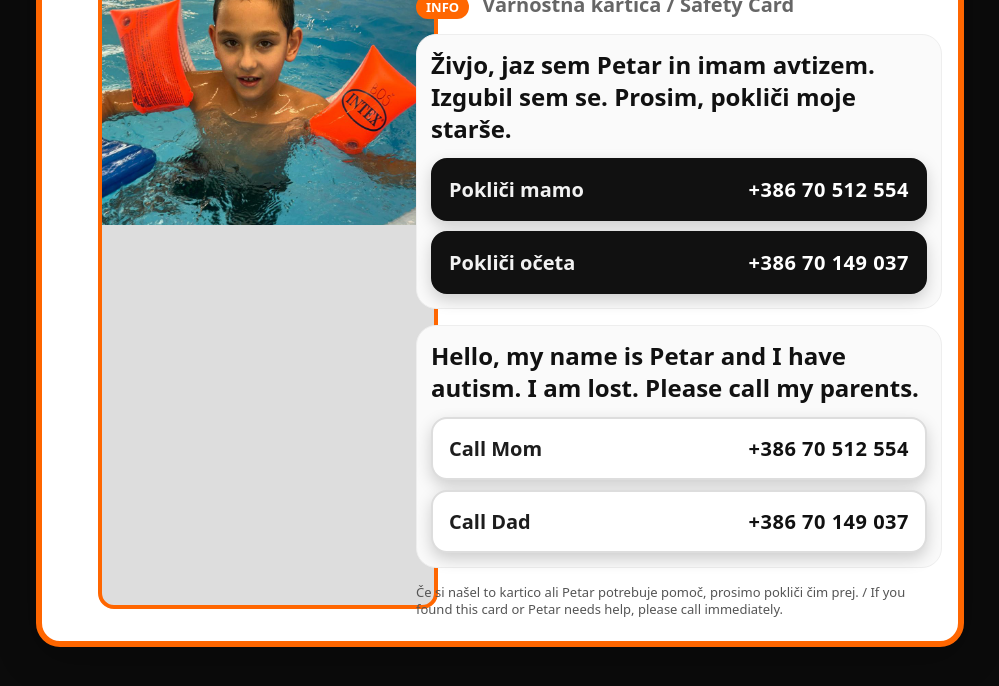
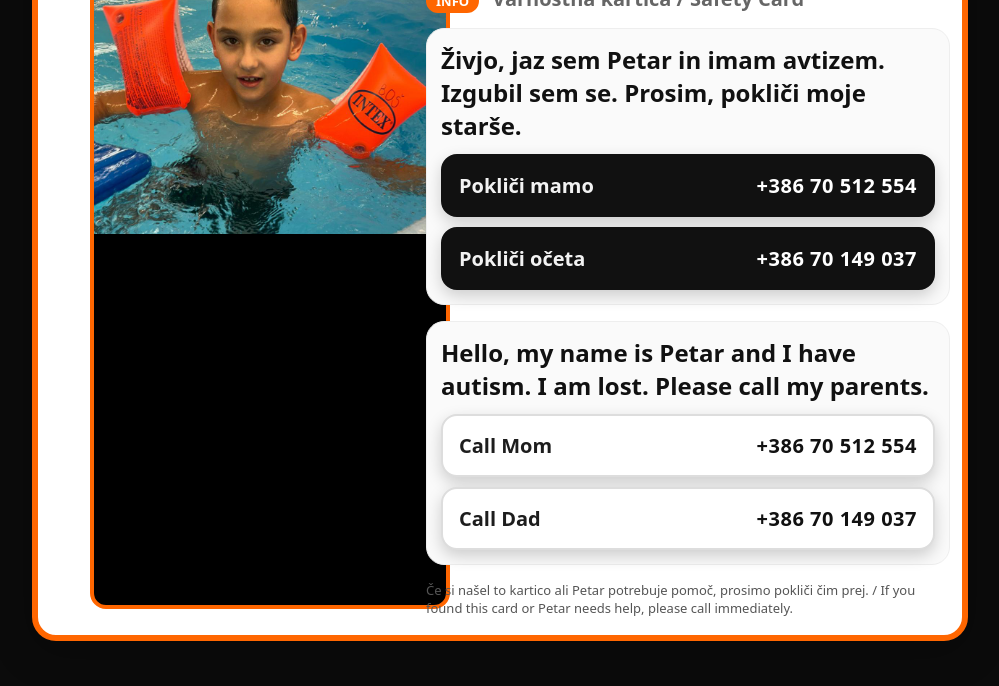
Before and after one commit to bvelickovic13/petar.safety.card, a plain HTML site: page index.html in a window 1280 px wide. Shown: the part 114-800 px from the top of the page, without its empty margins (140-1139 px from the left). Drawn offline with Linux system fonts and the light colour scheme.

Commit message:
Add files via upload

```diff
--- a/index.html
+++ b/index.html
@@ -12,110 +12,48 @@
       --accent:#ff6600;
       --text:#111;
       --muted:#666;
-      --radius:20px;
     }
-    /* Base */
     *{box-sizing:border-box}
-    html, body{
-      padding:0; margin:0;
-      background:var(--bg);
-      color:var(--text);
-      font-family: system-ui, -apple-system, Segoe UI, Roboto, Ubuntu, Cantarell, Arial, "Apple Color Emoji","Segoe UI Emoji";
-      line-height:1.35;
-    }
-    /* Page container – scrolls naturally */
-    .page{
-      max-width: 960px;
-      margin: 0 auto;
-      padding: 16px;
-    }
-    /* Card */
+    html, body{ margin:0; padding:0; background:var(--bg); color:var(--text);
+      font-family: system-ui, -apple-system, Segoe UI, Roboto, Ubuntu, Cantarell, Arial, 'Apple Color Emoji','Segoe UI Emoji'; }
+    .page{ max-width: 960px; margin:0 auto; padding:12px; }
     .card{
       background:var(--surface);
       border:6px solid var(--accent);
       border-radius:24px;
       box-shadow: 0 10px 40px rgba(0,0,0,.28);
-      padding:16px;
+      padding:12px;
     }
-    /* Header image – full width on mobile */
     .photo{
       width:100%;
       border-radius:16px;
       overflow:hidden;
       border:4px solid var(--accent);
-      background:#ddd;
-      margin-bottom:16px;
+      background:#000;
+      margin-bottom:14px;
     }
+    /* KEY: show full image, never crop */
     .photo img{
       display:block;
       width:100%;
-      height:auto;        /* keep full image, no crop */
+      height:auto;           /* keeps full image height */
+      object-fit: contain;   /* do not crop */
+      background-color:#000; /* in case aspect ratio leaves bars */
     }
-    /* Headings/Text */
-    h1{
-      font-size: clamp(26px, 6vw, 42px);
-      margin: 4px 0 6px 0;
+    h1{ font-size: clamp(26px, 6vw, 42px); margin: 6px 0 6px 0; }
+    .subtitle{ color:var(--muted); font-weight:700; margin: 0 0 16px 0; font-size: clamp(15px, 3.5vw, 20px); }
+    .badge{ background:var(--accent); color:#fff; padding: 3px 10px; border-radius:999px; font-weight:900; font-size: 13px; margin-right:8px; }
+    .block{ background:#fafafa; border:1px solid #eee; border-radius: 18px; padding:14px; margin: 10px 0 16px 0; }
+    .text{ font-size: clamp(18px, 4.5vw, 24px); font-weight:800; margin: 0 0 12px 0; color:#111; }
+    .phones{ display:grid; grid-template-columns: 1fr; gap:10px; }
+    .btn{ display:flex; align-items:center; justify-content:space-between; padding:16px; width:100%;
+      background:#111; color:#fff; text-decoration:none; border-radius:16px; font-weight:900; font-size: clamp(16px, 4vw, 20px); border:2px solid #111; box-shadow: 0 6px 16px rgba(0,0,0,.18); }
+    .btn.light{ background:#fff; color:#111; border-color:#ddd }
+    .btn .label{opacity:.95} .btn .num{font-feature-settings: 'tnum'; letter-spacing:.5px}
+    .footer{ color:#555; font-size:13px; margin-top: 6px; margin-bottom: 6px; }
+    @media (min-width: 860px){
+      .content{ display:grid; grid-template-columns: 360px 1fr; gap:16px; }
     }
-    .subtitle{
-      color:var(--muted);
-      font-weight:700;
-      margin: 0 0 16px 0;
-      font-size: clamp(15px, 3.5vw, 20px);
-    }
-    .badge{
-      background:var(--accent);
-      color:#fff;
-      padding: 3px 10px;
-      border-radius:999px;
-      font-weight:900;
-      font-size: 13px;
-      margin-right:8px;
-    }
-    .block{
-      background:#fafafa;
-      border:1px solid #eee;
-      border-radius: var(--radius);
-      padding:14px;
-      margin: 10px 0 16px 0;
-    }
-    .text{
-      font-size: clamp(18px, 4.5vw, 24px);
-      font-weight:800;
-      margin: 0 0 12px 0;
-      color:#111;
-    }
-    /* Phone buttons – large tap targets, 100% width */
-    .phones{
-      display:grid;
-      grid-template-columns: 1fr;
-      gap:10px;
-    }
-    .btn{
-      display:flex; align-items:center; justify-content:space-between;
-      padding:16px;
-      width:100%;
-      background:#111; color:#fff; text-decoration:none;
-      border-radius:16px;
-      font-weight:900;
-      font-size: clamp(16px, 4vw, 20px);
-      border:2px solid #111;
-      box-shadow: 0 6px 16px rgba(0,0,0,.18);
-    }
-    .btn.light{ background:#fff; color:#111; border-color:#ddd }
-    .btn .label{opacity:.95}
-    .btn .num{font-feature-settings: 'tnum'; letter-spacing:.5px}
-    /* Footer note */
-    .footer{
-      color:#555; font-size:13px; margin-top: 6px; margin-bottom: 6px;
-    }
-    /* Larger screens – simple two-column layout */
-    @media (min-width: 860px){
-      .content{
-        display:grid; grid-template-columns: 340px 1fr; gap:18px;
-      }
-    }
-    /* Make sure page always scrolls */
-    .spacer{height: 10px}
   </style>
 </head>
 <body>
@@ -123,7 +61,7 @@
     <div class="card">
       <div class="content">
         <figure class="photo">
-          <img src="./petar.png" alt="Petar – fotografija">
+          <img src="./petar.png" alt="Petar – fotografija (full, no crop)">
         </figure>
 
         <div>
@@ -150,7 +88,6 @@
         </div>
       </div>
     </div>
-    <div class="spacer"></div>
   </div>
 </body>
 </html>
```
